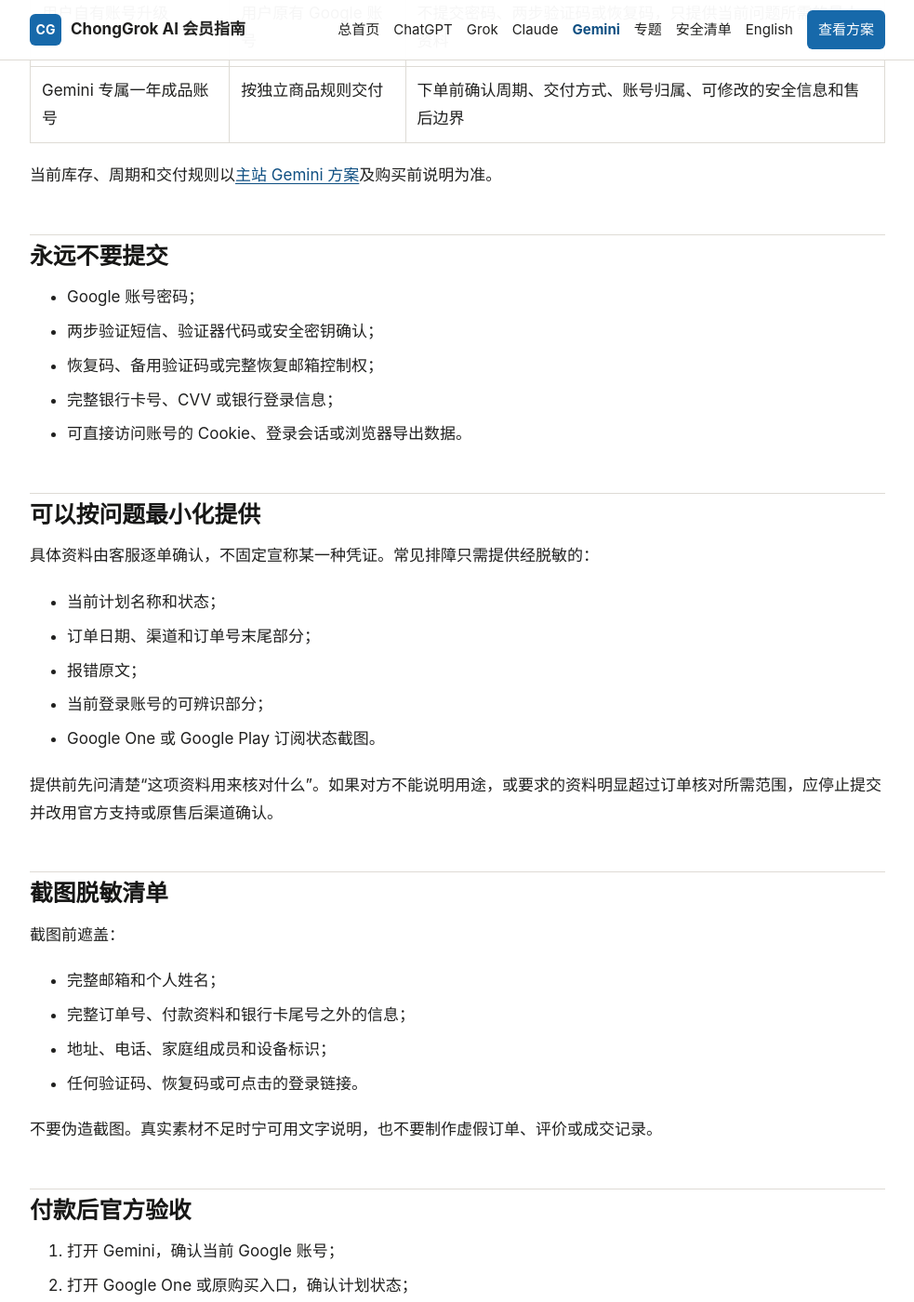
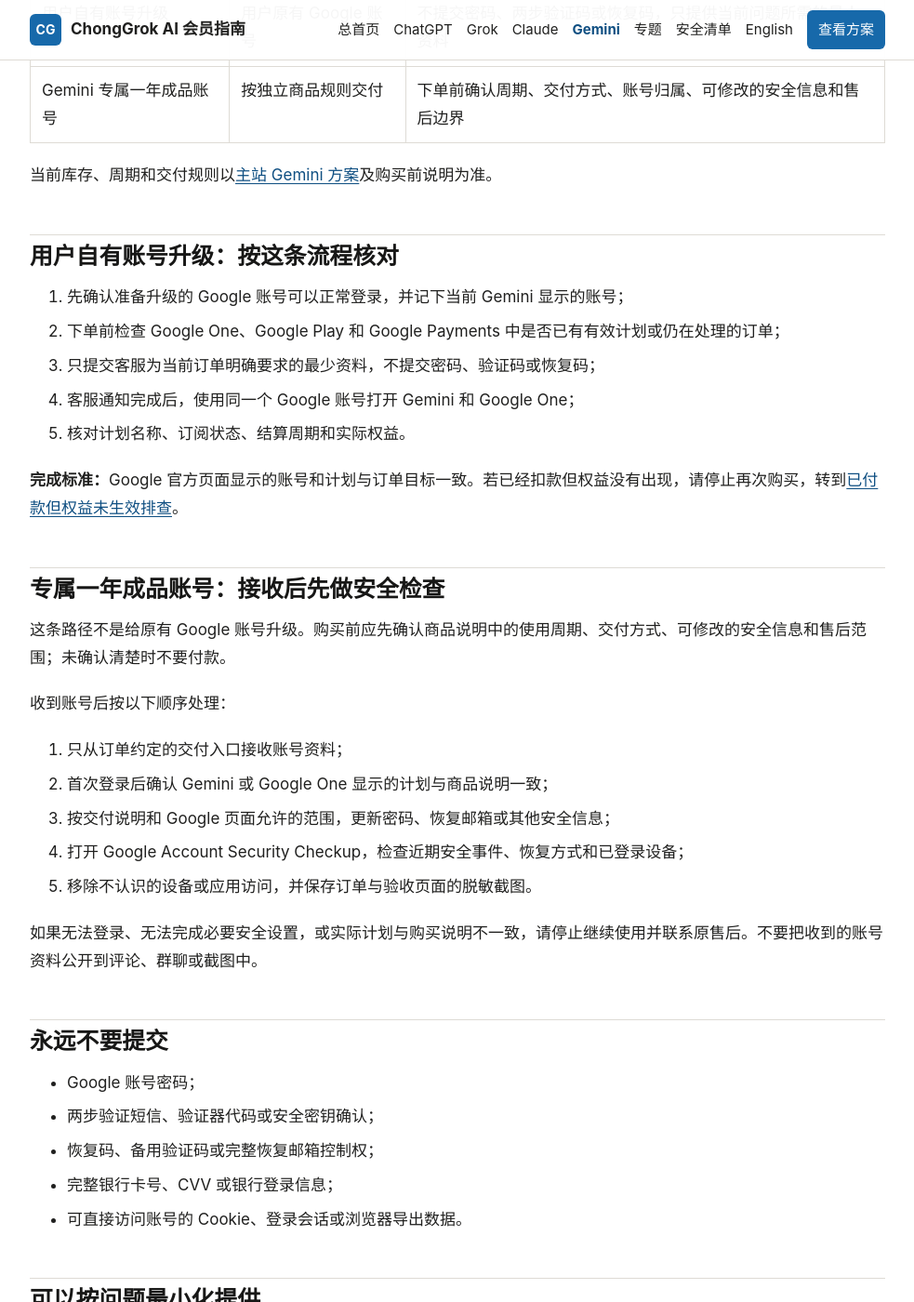
Before and after one commit to he20000405-pixel/gemini-google-ai-pro-china-guide, a Jekyll site: the page built from guides/gemini-account-safety.md, in a window 1280 px wide and 1400 px high, scrolled down 435 px. Shown: the whole window at 93% size, without its empty margins (148-1131 px from the left). Built offline with Jekyll 4.4.1, drawn with Linux system fonts in a browser that asks for light colours; some of the changed text lies outside the part shown.

Commit message:
Show FAQs and improve account safety guidance

```diff
--- /dev/null
+++ b/_includes/faq.html
@@ -0,0 +1,11 @@
+{% if page.faq %}
+<section class="faq-section" aria-labelledby="faq-heading">
+  <h2 id="faq-heading">常见问题</h2>
+  {% for item in page.faq %}
+  <details>
+    <summary>{{ item.question }}</summary>
+    <p>{{ item.answer }}</p>
+  </details>
+  {% endfor %}
+</section>
+{% endif %}
--- a/_layouts/default.html
+++ b/_layouts/default.html
@@ -75,7 +75,10 @@
     {% include header.html %}
     <main class="page-shell">
       {% include breadcrumbs.html %}
-      <article class="content">{{ content }}</article>
+      <article class="content">
+        {{ content }}
+        {% include faq.html %}
+      </article>
     </main>
     {% include footer.html %}
   </body>
--- a/guides/gemini-account-safety.md
+++ b/guides/gemini-account-safety.md
@@ -30,7 +30,31 @@
 | 用户自有账号升级 | 用户原有 Google 账号 | 不提交密码、两步验证码或恢复码，只提供当前问题所需的最小资料 |
 | Gemini 专属一年成品账号 | 按独立商品规则交付 | 下单前确认周期、交付方式、账号归属、可修改的安全信息和售后边界 |
 
-当前库存、周期和交付规则以[主站 Gemini 方案](https://chonggrok.com/gemini)及购买前说明为准。
+当前库存、周期和交付规则以[主站 Gemini 方案](https://chonggrok.com/gemini?utm_source=github_guides&utm_medium=referral&utm_campaign=gemini_account_safety)及购买前说明为准。
+
+## 用户自有账号升级：按这条流程核对
+
+1. 先确认准备升级的 Google 账号可以正常登录，并记下当前 Gemini 显示的账号；
+2. 下单前检查 Google One、Google Play 和 Google Payments 中是否已有有效计划或仍在处理的订单；
+3. 只提交客服为当前订单明确要求的最少资料，不提交密码、验证码或恢复码；
+4. 客服通知完成后，使用同一个 Google 账号打开 Gemini 和 Google One；
+5. 核对计划名称、订阅状态、结算周期和实际权益。
+
+**完成标准：**Google 官方页面显示的账号和计划与订单目标一致。若已经扣款但权益没有出现，请停止再次购买，转到[已付款但权益未生效排查](../gemini-paid-but-not-active/)。
+
+## 专属一年成品账号：接收后先做安全检查
+
+这条路径不是给原有 Google 账号升级。购买前应先确认商品说明中的使用周期、交付方式、可修改的安全信息和售后范围；未确认清楚时不要付款。
+
+收到账号后按以下顺序处理：
+
+1. 只从订单约定的交付入口接收账号资料；
+2. 首次登录后确认 Gemini 或 Google One 显示的计划与商品说明一致；
+3. 按交付说明和 Google 页面允许的范围，更新密码、恢复邮箱或其他安全信息；
+4. 打开 Google Account Security Checkup，检查近期安全事件、恢复方式和已登录设备；
+5. 移除不认识的设备或应用访问，并保存订单与验收页面的脱敏截图。
+
+如果无法登录、无法完成必要安全设置，或实际计划与购买说明不一致，请停止继续使用并联系原售后。不要把收到的账号资料公开到评论、群聊或截图中。
 
 ## 永远不要提交
 
@@ -42,7 +66,7 @@
 
 ## 可以按问题最小化提供
 
-具体资料由客服逐单确认，不固定宣称某一种凭证。常见排障只需提供经脱敏的：
+自有账号升级所需资料由客服逐单确认，不固定宣称某一种凭证。常见排障只需提供经脱敏的：
 
 - 当前计划名称和状态；
 - 订单日期、渠道和订单号末尾部分；
@@ -92,3 +116,11 @@
 ## 风险边界
 
 “不需要密码”不等于零风险。任何线上订阅协助都不能保证固定到账、绝对安全或所有账号均可开通。ChongGrok 与 Google 无隶属、授权或官方合作关系。
+
+## 官方参考
+
+- [Google：管理 Google AI 计划](https://support.google.com/gemini/answer/14517446)
+- [Google：完成账号安全检查](https://support.google.com/accounts/answer/12629482)
+- [Google：让 Google 账号更安全](https://support.google.com/accounts/answer/46526)
+
+**事实核验日期：2026 年 8 月 17 日。**Google 计划、账号安全入口和地区资格以 Google 实时页面为准；Gemini 专属一年成品账号的库存与交付规则以 ChongGrok 产品页和购买前说明为准。
```
Also changed, not shown: other parts of guides/gemini-account-safety.md (+1 -1 lines).
